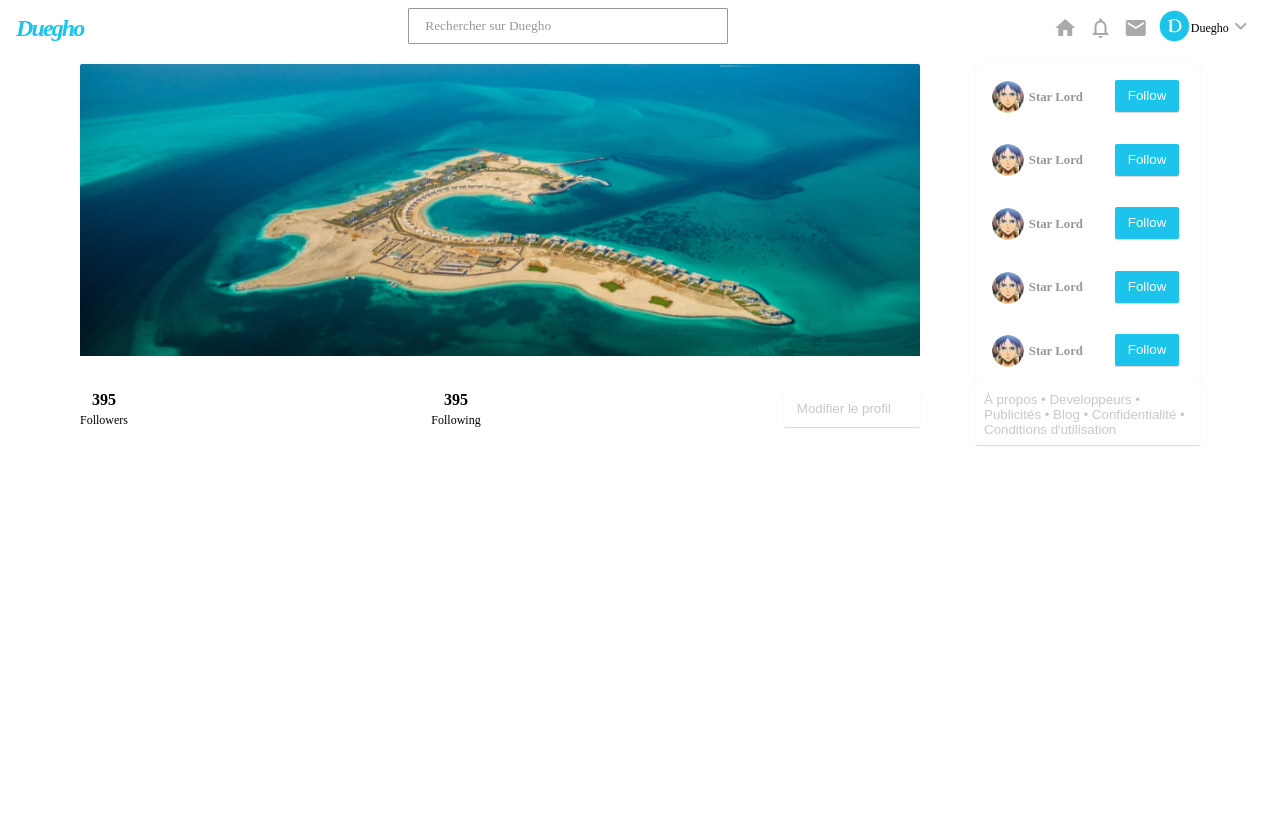
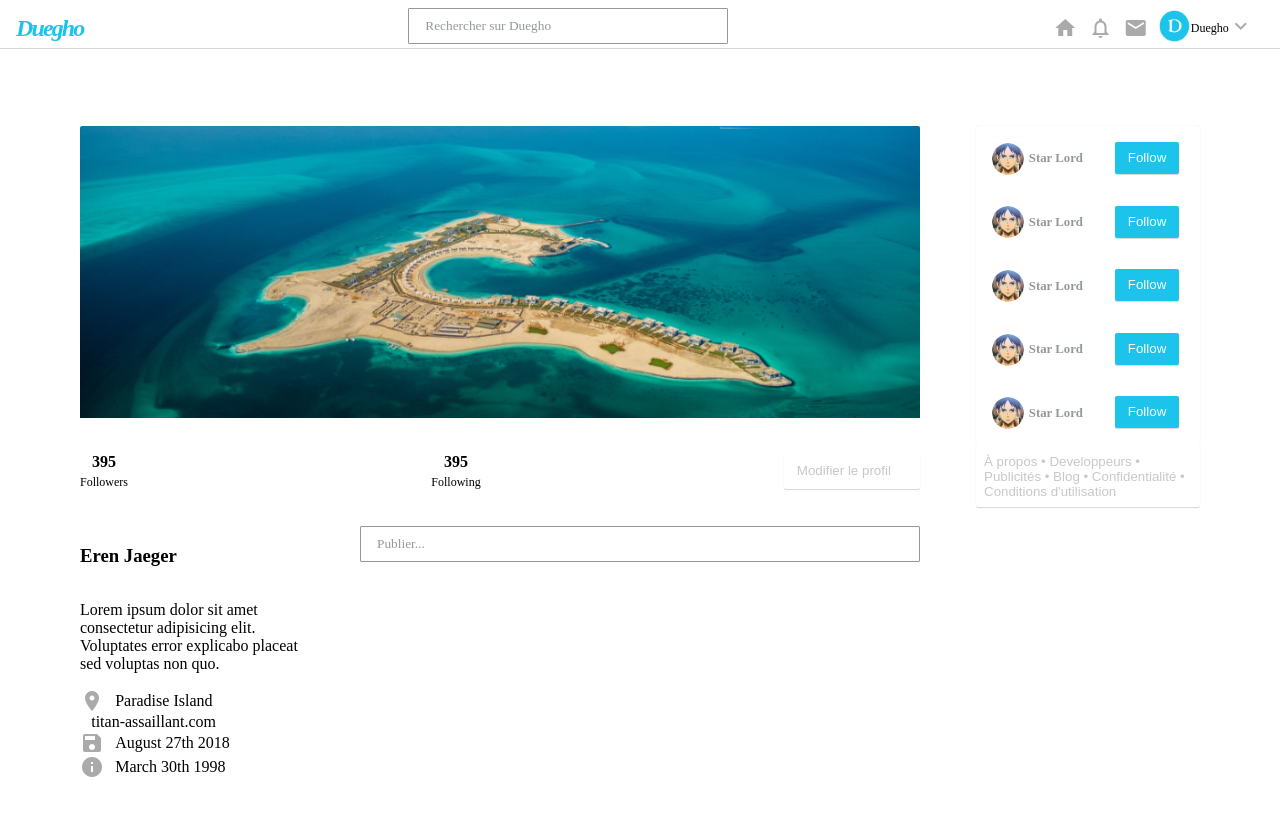
Before and after one commit to newordn/duegho_social_network, a React (Create React App) app: page / in a window 1280 px wide. Shown: the top 816 px of the page. Built offline with nearby package versions, Linux system fonts and the light colour scheme.

Commit message:
Adding Basic Input publication

```diff
--- a/src/Profile/Profile.css
+++ b/src/Profile/Profile.css
@@ -3,7 +3,6 @@
     display: flex;
     flex-flow:column wrap;
     width: 100%;
-    height: 100%;
     padding: 1rem 5rem 0rem 5rem;
     background-color:white;
 }
@@ -48,3 +47,43 @@
     width: 100%;
     justify-content: space-between;
 }
+.section2
+{
+    display:flex;
+    flex-flow: row wrap;
+    width:100%;
+    background:white;
+    justify-content: space-between;
+
+}
+.section2_col_1
+{
+    display:flex;
+    flex-flow: column wrap;
+    width:20%;
+    text-align: left;
+    align-items: flex-start;
+
+}
+.section2_col_2{
+    display:flex;
+    flex-flow: column wrap;
+    width:50%;
+    background-color: white;
+    height:10rem;
+}
+.section2_col_3
+{
+    width:20%;
+}
+.section2_col_1_info
+{
+    display:flex;
+    flex-flow: row wrap;
+    width:100%;
+    justify-content: flex-start;
+}
+.section2_col_2 .input_container
+{
+    width:100%;
+}
--- a/src/Profile/Profile.js
+++ b/src/Profile/Profile.js
@@ -3,12 +3,17 @@ import Img from '../components/Img/Img';
 import FriendProposition from '../components/FriendProposition/FriendProposition';
 import Follow from '../components/Follow/Follow';
 import Button from '../components/Button/Button';
+import Input from '../components/Input/Input';
 import './Profile.css';
 
 
 class Profile extends Component {
 
     render() {
+        let infos = [{ icon: "location_on", label: "Paradise Island" },
+        { icon: "", label: "titan-assaillant.com" }
+            , { icon: "save", label: "August 27th 2018" }
+            , { icon: "info", label: "March 30th 1998" }]
         return (
             <div className="profile">
                 <section className="section1">
@@ -29,6 +34,25 @@ class Profile extends Component {
                         </Button>
                     </div>
                 </section>
+                <section className="section2">
+                    <div className="section2_col_1">
+                        <h3>Eren Jaeger</h3>
+                        <p>Lorem ipsum dolor sit amet
+                            consectetur adipisicing elit.
+                            Voluptates error explicabo placeat sed voluptas non quo.
+                        </p>
+                        {infos.map((e,i)=>{
+                            let infoKey="info"+i;
+                            return <div className="section2_col_1_info" key={infoKey}>
+                                <i class="material-icons">{e.icon}</i>
+                                <span>{e.label}</span>
+                            </div>})}
+                    </div>
+                    <div className="section2_col_2">
+                        <Input id="publication" type="text" placeholder="Publier..." name={this.props.name} />
+                    </div>
+                    <div className="section2_col_3"></div>
+                </section>
             </div>
             );
     }
--- a/src/components/Header/Header.js
+++ b/src/components/Header/Header.js
@@ -16,7 +16,7 @@ class Header extends Component {
 
             <header>
                  <h1 className="duegho">Duegho</h1>
-                <SearchBar/>
+                <SearchBar placeholder="Rechercher sur Duegho" />
                 <div>
                     <i className="material-icons">home</i>
                     <i className="material-icons">notifications_none</i>
--- a/src/components/Input/Input.css
+++ b/src/components/Input/Input.css
@@ -68,3 +68,7 @@
 {
   margin-bottom:var(--space-between-block);
 }
+.default-width
+{
+  width:100%;
+}
--- a/src/components/Input/Input.js
+++ b/src/components/Input/Input.js
@@ -70,7 +70,8 @@ static propTypes =
 static defaultProps=
 {
 	showError: "none",
-	inputStyle: "form__input"
+	inputStyle: "form__input",
+	width : "default-width"
 }
 }
 
--- a/src/components/SearchBar/SearchBar.js
+++ b/src/components/SearchBar/SearchBar.js
@@ -1,4 +1,5 @@
 import React, { Component } from 'react';
+import PropTypes from 'prop-types';
 import Input from '../Input/Input';
 import './SearchBar.css';
 
@@ -7,11 +8,16 @@ class SearchBar extends Component {
     render()
     {
         return(
-           <Input id="searchBar" width="search_bar_width" type="text" placeholder="Rechercher sur Duegho" name="searchBar" />
+           <Input id="searchBar" width={this.props.width} type="text" placeholder={this.props.placeholder} name={this.props.name} />
         )
     }
     static propTypes =
     {
+        placeholder: PropTypes.string
+    }
+    static defaultProps=
+    {
+        width: "search_bar_width"
     }
 }
 
```
